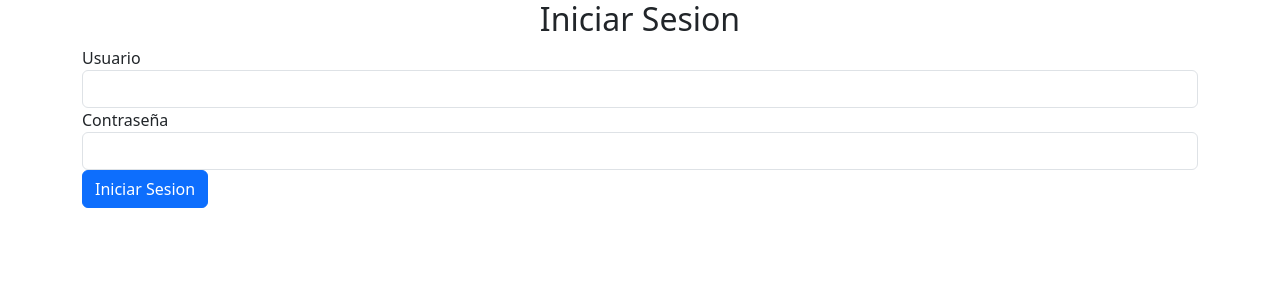
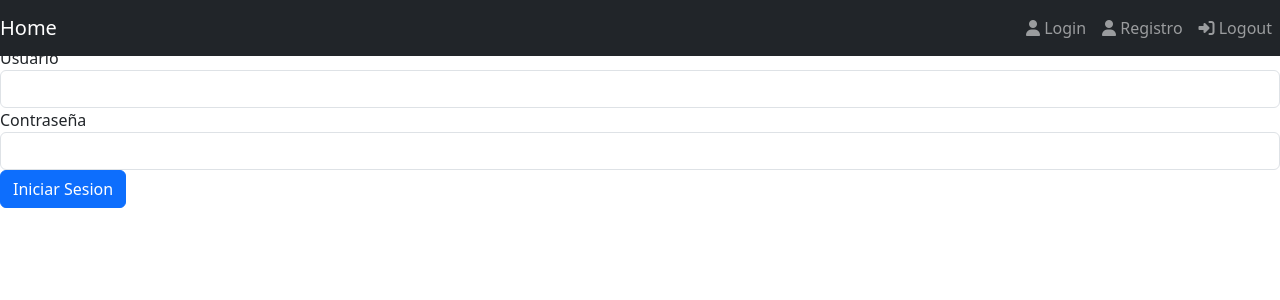
Before and after one commit to juanmagp80/DjangoCourse, a Django app: page /usuarios/login in a window 1280 px wide. Shown: the top 300 px of the page. Run offline with Django 5.2, Linux system fonts and the light colour scheme; some libraries are stand-ins or nearby versions.

Commit message:
añado iconos

```diff
--- /dev/null
+++ b/templates/base.html
@@ -0,0 +1,50 @@
+{% load static%}
+
+
+<!DOCTYPE html>
+<!--[if lt IE 7]>      <html class="no-js lt-ie9 lt-ie8 lt-ie7"> <![endif]-->
+<!--[if IE 7]>         <html class="no-js lt-ie9 lt-ie8"> <![endif]-->
+<!--[if IE 8]>         <html class="no-js lt-ie9"> <![endif]-->
+<!--[if gt IE 8]>      <html class="no-js"> <!--<![endif]-->
+<html>
+    <head>
+        <meta charset="utf-8">
+        <meta http-equiv="X-UA-Compatible" content="IE=edge">
+        <title></title>
+        <meta name="description" content="">
+        <meta name="viewport" content="width=device-width, initial-scale=1">
+        <link rel="stylesheet" href="">
+    </head>
+    <body>
+        <div class="container">
+            {% include 'messages.html'%}
+            {% include 'navbar.html'    %}
+
+    </div>
+
+
+            <div class="row">
+                {% block content %}
+
+
+                {% endblock %}
+
+
+        </div>
+    </div>
+
+
+    </body>
+    <link href="https://cdn.jsdelivr.net/npm/bootstrap@5.3.3/dist/css/bootstrap.min.css" rel="stylesheet"
+    integrity="sha384-QWTKZyjpPEjISv5WaRU9OFeRpok6YctnYmDr5pNlyT2bRjXh0JMhjY6hW+ALEwIH" crossorigin="anonymous">
+<script src="https://cdn.jsdelivr.net/npm/bootstrap@5.3.3/dist/js/bootstrap.bundle.min.js"
+    integrity="sha384-YvpcrYf0tY3lHB60NNkmXc5s9fDVZLESaAA55NDzOxhy9GkcIdslK1eN7N6jIeHz"
+    crossorigin="anonymous"></script>
+<link href="https://cdn.jsdelivr.net/npm/bootstrap@5.3.3/dist/css/bootstrap.min.css" rel="stylesheet"
+    integrity="sha384-QWTKZyjpPEjISv5WaRU9OFeRpok6YctnYmDr5pNlyT2bRjXh0JMhjY6hW+ALEwIH" crossorigin="anonymous">
+<script src="https://cdn.jsdelivr.net/npm/bootstrap@5.3.3/dist/js/bootstrap.bundle.min.js"
+    integrity="sha384-YvpcrYf0tY3lHB60NNkmXc5s9fDVZLESaAA55NDzOxhy9GkcIdslK1eN7N6jIeHz"
+    crossorigin="anonymous"></script>
+    <script src="https://kit.fontawesome.com/d26d8cc301.js" crossorigin="anonymous"></script>
+
+</html>
--- /dev/null
+++ b/templates/messages.html
@@ -0,0 +1,9 @@
+{% if messages %}
+{% for message in messages %}
+
+<div class="alert {% if message.tags == 'success'%}alert-success{%else%}alert-danger{%endif%}">
+    <button type="button" class="btn-close" data-bs-dismiss="alert" aria-label="Close"></button>
+
+    {{ message }}
+    {% endfor %}
+    {% endif %}
--- /dev/null
+++ b/templates/navbar.html
@@ -0,0 +1,26 @@
+<nav class="navbar navbar-expand-md bg-dark navbar-dark fixed-top">
+    <a class="navbar-brand">Home</a>
+    <button class="navbar-toggler navbar-toggler-right" type="button" data-toggle="collapse" data-target="#collapsibleNavbar">
+        <span class="navbar-toggler-icon"></span>
+    </button>
+    <div class="collapse navbar-collapse justify-content-end" id="collapsibleNavbar">
+        <ul class="navbar-nav">
+            <li class="nav-item">
+                <a class="nav-link" href="#">
+                    <span class="fas fa-user"></span> <!-- Font Awesome icon for "user" -->
+
+                    Login</a>
+            </li>
+            <li class="nav-item">
+                <a class="nav-link" href="#">
+                    <span class="fas fa-user"></span>
+                    Registro</a>
+            </li>
+            <li class="nav-item">
+                <a class="nav-link" href="#">
+                    <span class="fas fa-sign-in-alt"></span>
+                    Logout</a>
+            </li>
+        </ul>
+    </div>
+</nav>
--- a/templates/users/login.html
+++ b/templates/users/login.html
@@ -1,13 +1,37 @@
-<!DOCTYPE html>
-<html lang="en">
+{% extends 'base.html'%}
 
-<head>
-    <meta charset="UTF-8">
-    <meta name="viewport" content="width=device-width, initial-scale=1.0">
-    <title>Document</title>
-    <link href="https://cdn.jsdelivr.net/npm/bootstrap@5.3.3/dist/css/bootstrap.min.css" rel="stylesheet"
-        integrity="sha384-QWTKZyjpPEjISv5WaRU9OFeRpok6YctnYmDr5pNlyT2bRjXh0JMhjY6hW+ALEwIH" crossorigin="anonymous">
-</head>
+
+{% block content %}
+<div class="col-12">
+
+
+
+
+    <h2 class="text-center">Iniciar Sesion</h2>
+    <form method="post">
+        {% csrf_token %}
+        <div class="form-group">
+
+            <label for="username">Usuario</label>
+            <input type="text" name="username" class="form-control">
+        </div>
+        <div class="form-group">
+
+            <label for="password">Contraseña</label>
+            <input type="password" name="password" id="password" class="form-control">
+
+        </div>
+        <button type="submit" class="btn btn-primary">Iniciar Sesion</button>
+
+    </form>
+</div>
+</div>
+{% endblock %}
+
+
+
+
+
 
 <body>
     <div class="container">
@@ -33,9 +57,8 @@
                 <div class="col-12">
 
 
-                </div>
-            </div>
-        </div>
+
+
         <h2 class="text-center">Iniciar Sesion</h2>
         <form method="post">
             {% csrf_token %}
@@ -53,6 +76,9 @@
             <button type="submit" class="btn btn-primary">Iniciar Sesion</button>
 
         </form>
+    </div>
+</div>
+</div>
 
 </body>
 <link href="https://cdn.jsdelivr.net/npm/bootstrap@5.3.3/dist/css/bootstrap.min.css" rel="stylesheet"
```
Also changed, not shown: templates/index.html (+14 -38 lines), templates/users/register.html (+18 -31 lines), db.sqlite3.
